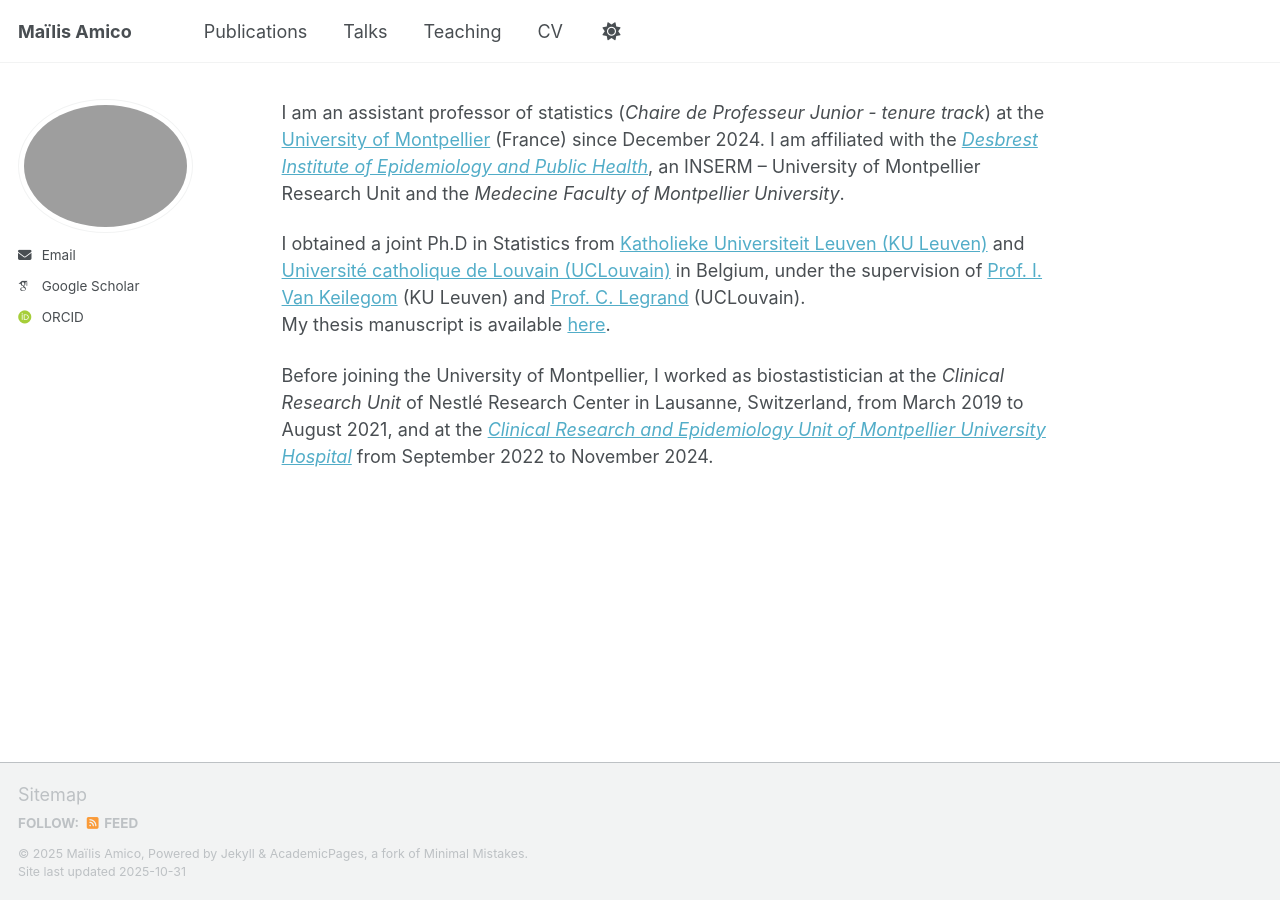
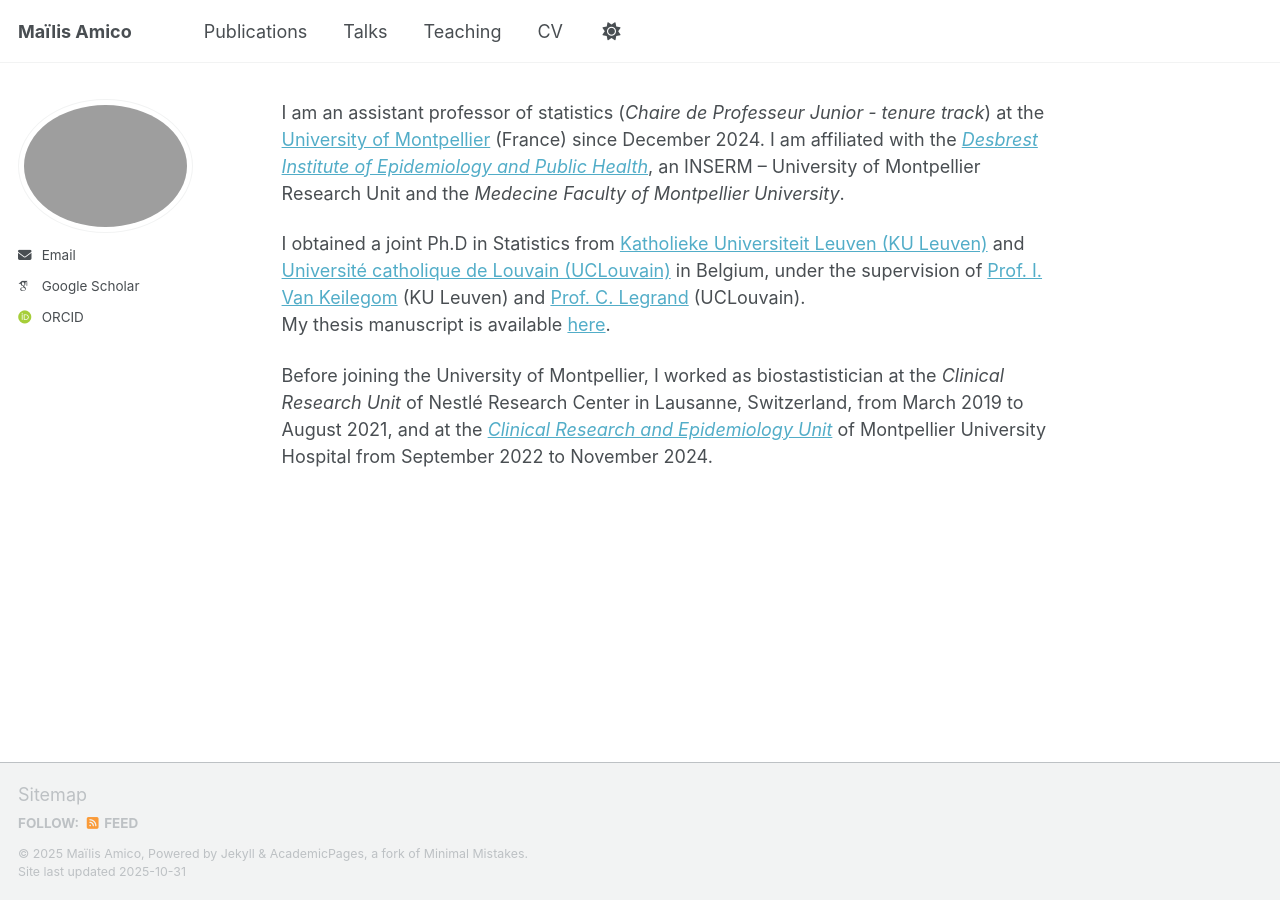
Before and after one commit to maamico/maamico.github.io, a Jekyll site: the page built from _pages/about.md, in a window 1280 px wide. Built offline with Jekyll 4.4.1, drawn with Linux system fonts in a browser that asks for light colours; some web fonts are replaced; a script that is not in the unit is left out.

```diff
--- a/_pages/about.md
+++ b/_pages/about.md
@@ -11,4 +11,4 @@ I am an assistant professor of statistics (*Chaire de Professeur Junior - tenure
 I obtained a joint Ph.D in Statistics from [Katholieke Universiteit Leuven (KU Leuven)](https://feb.kuleuven.be/research/decision-sciences-and-information-management/orstat/orstat) and [Université catholique de Louvain (UCLouvain)](https://www.uclouvain.be/en/research-institutes/lidam/isba) in Belgium, under the supervision of [Prof. I. Van Keilegom](https://www.kuleuven.be/wieiswie/en/person/00062045) (KU Leuven) and [Prof. C. Legrand](https://perso.uclouvain.be/catherine.legrand/) (UCLouvain).
 My thesis manuscript is available [here](https://dial.uclouvain.be/pr/boreal/fr/object/boreal%3A208410/datastream/PDF_01/view).
 
-Before joining the University of Montpellier, I worked as biostastistician at the *Clinical Research Unit* of Nestlé Research Center in Lausanne, Switzerland, from March 2019 to August 2021, and at the *[Clinical Research and Epidemiology Unit of Montpellier University Hospital](https://www.chu-montpellier.fr/fr/recherche-et-innovation/notre-organisation/structures-support/unite-de-recherche-clinique-et-epidemiologie-urce)* from September 2022 to November 2024.
+Before joining the University of Montpellier, I worked as biostastistician at the *Clinical Research Unit* of Nestlé Research Center in Lausanne, Switzerland, from March 2019 to August 2021, and at the *[Clinical Research and Epidemiology Unit](https://www.chu-montpellier.fr/fr/recherche-et-innovation/notre-organisation/structures-support/unite-de-recherche-clinique-et-epidemiologie-urce)* of Montpellier University Hospital from September 2022 to November 2024.
```
